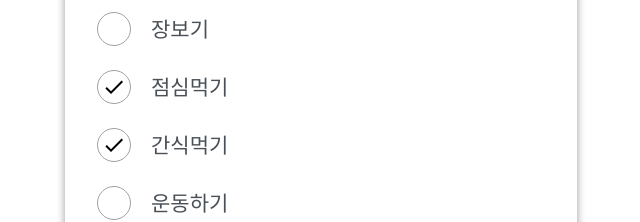
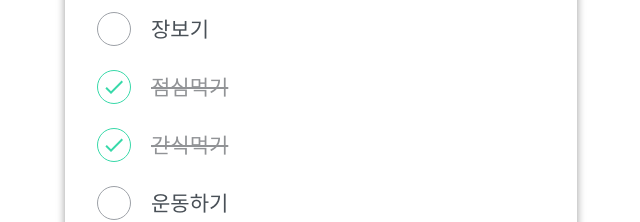
Before and after one commit to YoungHeeSo/todo-react-app202401, a React (Create React App) app: page / in a window 1280 px wide. Shown: the part 310-532 px from the top of the page, without its empty margins (319-959 px from the left). Built offline with nearby package versions, Linux system fonts and the light colour scheme.

Commit message:
TodoItem 체크 스타일 동적 클래스 변경

```diff
--- a/src/component/TodoItem.js
+++ b/src/component/TodoItem.js
@@ -1,8 +1,8 @@
 import React from 'react';
 import {MdDelete, MdDone} from "react-icons/md";
 import './scss/TodoItem.scss';
+import cn from 'classnames';
 
-// const TodoItem = ({ item }) => {
 const TodoItem = ({item}) => {
 
     const {title, done} = item;
@@ -11,10 +11,10 @@
 
     return (
         <li className='todo-list-item'>
-            <div className='check-circle'>
+            <div className={cn('check-circle', {active:done})}>
                 {done && <MdDone/>}
             </div>
-            <span className='text'>{title}</span>
+            <span className={cn('text', {finish:done})}>{title}</span>
             <div className='remove'>
                 <MdDelete />
             </div>
--- a/src/component/scss/TodoItem.scss
+++ b/src/component/scss/TodoItem.scss
@@ -1,6 +1,6 @@
 
 
-//mixin = 조각 css
+//mixin = 조각 css = 변수로서 사용 가능
 @mixin content-center {
   display: flex;
   justify-content: center;
```
Also changed, not shown: src/component/test.js (added, +10 -0 lines).
